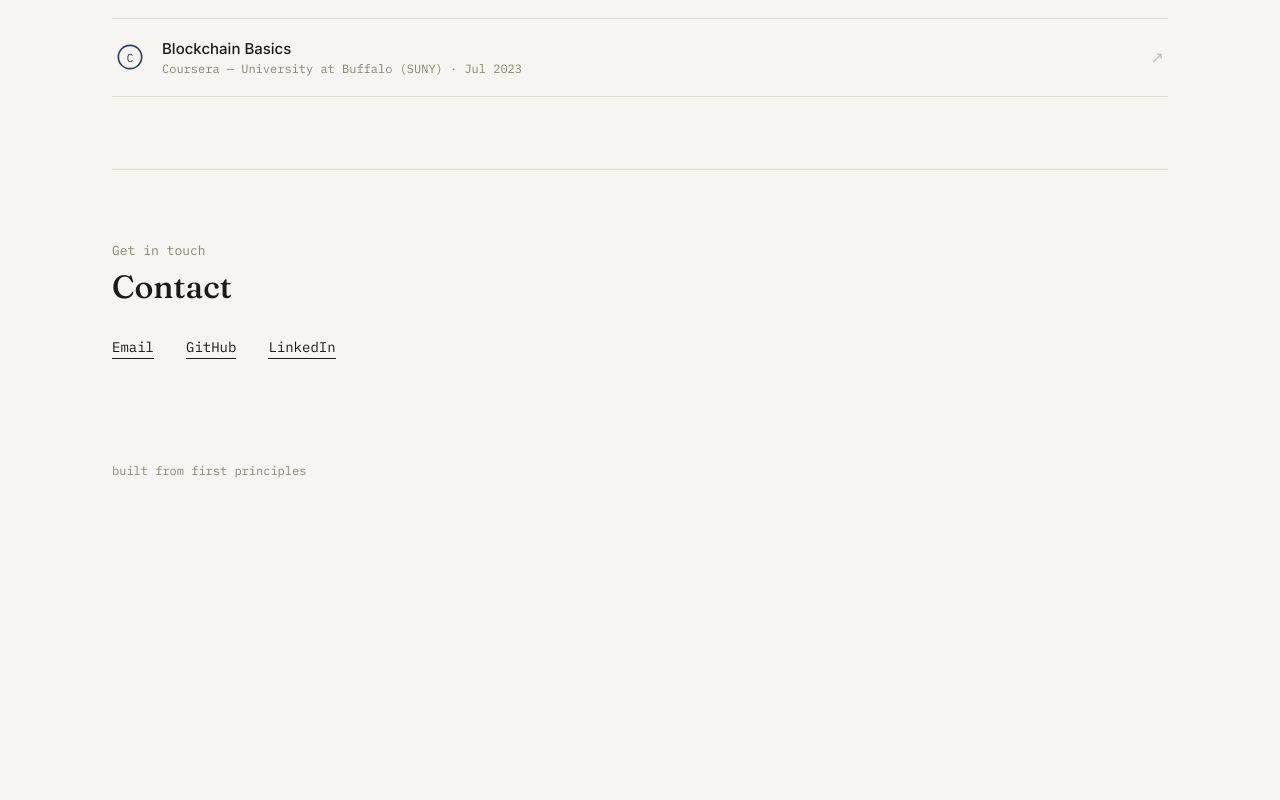
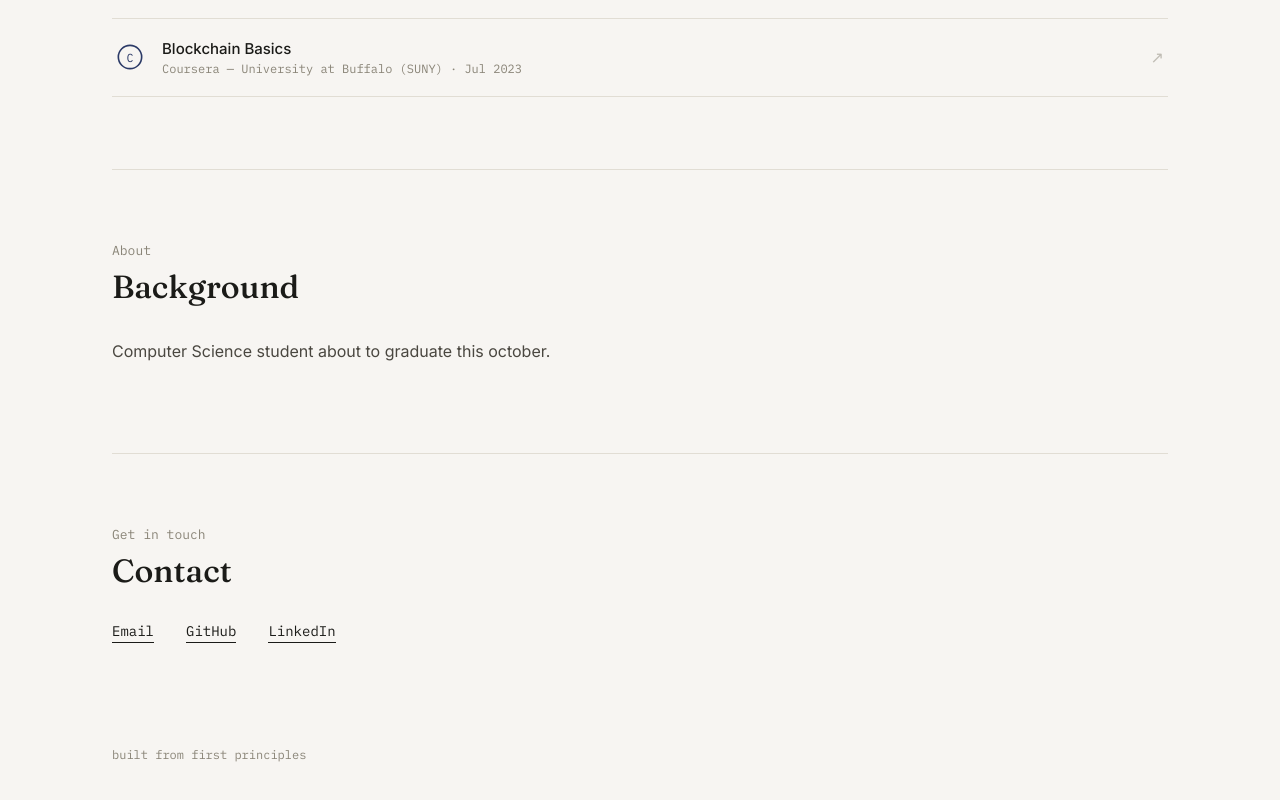
Before and after one commit to saqib-jamal/Portfolio, a React (Vite) app: page / in a window 1280 px wide. Shown: the part 1567-2367 px from the top of the page. Before the commit the page ends 2093 px from the top, so only its background shows below. Built offline with nearby package versions, Linux system fonts and the light colour scheme.

Commit message:
update about section

```diff
--- a/src/App.jsx
+++ b/src/App.jsx
@@ -42,7 +42,13 @@ export default function App() {
         <Projects />
         <Certifications />
 
-
+       <section id="about" className="section">
+          <p className="section-eyebrow">About</p>
+          <h2 className="section-title">Background</h2>
+          <p className="about-text">
+            Computer Science student about to graduate this october.
+          </p>
+        </section>
 
         <section id="contact" className="section contact-section">
           <p className="section-eyebrow">Get in touch</p>
```
